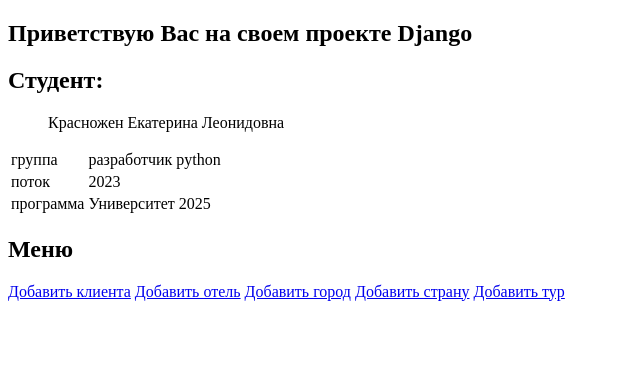
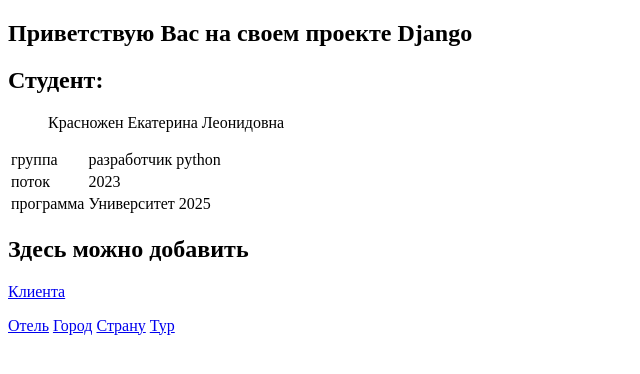
Before and after one commit to EkaterinaKrasnozhen/myproject, a Django app: page / in a window 1280 px wide. Shown: the top 374 px of the page, without its empty margins (0-640 px from the left). Run offline with Django 4.2, Linux system fonts and the light colour scheme.

Commit message:
diplom added

```diff
--- a/myapp3/templates/myapp3/templ_for.html
+++ b/myapp3/templates/myapp3/templ_for.html
@@ -17,12 +17,12 @@
         <tr><td>{{ key }}</td><td>{{ value }}</td></tr>
     {% endfor %}
     </table>
-    <h2>Меню</h2>
+    <h2>Здесь можно добавить</h2>
 
-    <a href="mydiplom/add/client/">Добавить клиента</a>
-    <a href="mydiplom/add/hotel/">Добавить отель</a>
-    <a href="mydiplom/add/city/">Добавить город</a>
-    <a href="mydiplom/add/country/">Добавить страну</a>
-    <a href="mydiplom/add/tour/">Добавить тур</a>
+    <p ><a href="mydiplom/add/client/">Клиента</a></p>
+    <a href="mydiplom/add/hotel/">Отель</a>
+    <a href="mydiplom/add/city/">Город</a>
+    <a href="mydiplom/add/country/">Страну</a>
+    <a href="mydiplom/add/tour/">Тур</a>
 </body>
 </html>
```
